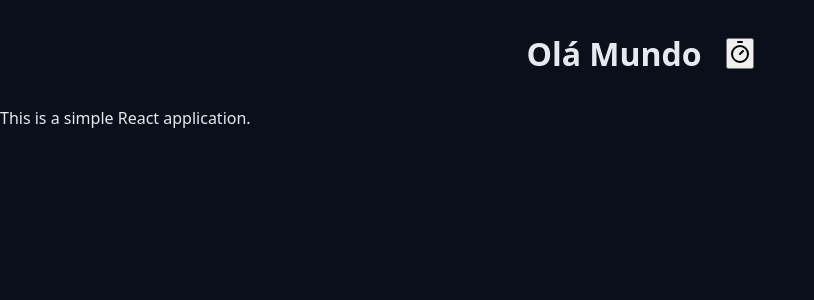
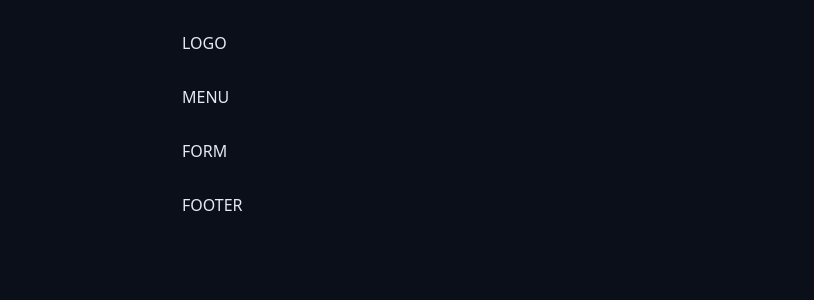
Before and after one commit to jaferdaltro/chronos-pomodoro, a React (Vite) app: page / in a window 1280 px wide. Shown: the top 300 px of the page, without its empty margins (0-814 px from the left). Built offline with nearby package versions, Linux system fonts and the light colour scheme.

Commit message:
Create main structure

```diff
--- a/src/App.tsx
+++ b/src/App.tsx
@@ -1,19 +1,32 @@
-import { TimerIcon } from 'lucide-react';
-import { Heading } from './components/Heading';
-
 import './styles/global.css';
 import './styles/theme.css';
 
 export function App() {
   return (
     <>
-      <Heading>
-        Olá Mundo
-        <button>
-          <TimerIcon />
-        </button>
-      </Heading>
-      <p>This is a simple React application.</p>
+      <div className='container'>
+        <div className='content'>
+          <section>LOGO</section>
+        </div>
+      </div>
+
+      <div className='container'>
+        <div className='content'>
+          <section>MENU</section>
+        </div>
+      </div>
+
+      <div className='container'>
+        <div className='content'>
+          <section>FORM</section>
+        </div>
+      </div>
+
+      <div className='container'>
+        <div className='content'>
+          <section>FOOTER</section>
+        </div>
+      </div>
     </>
   );
 }
--- a/src/styles/global.css
+++ b/src/styles/global.css
@@ -15,3 +15,16 @@
   background: var(--gray-900);
   color: var(--text-default);
 }
+
+.container-fluid {
+  max-width: auto;
+}
+
+.container {
+  max-width: 98rem;
+  margin: 0 auto; /* coloca o conteudo no centro qdo maior que 980 px */
+}
+
+.content {
+  margin: 3.2rem;
+}
```
